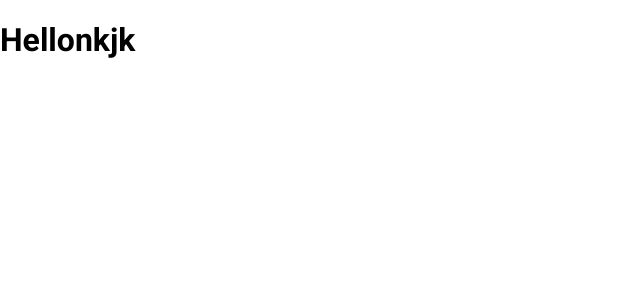
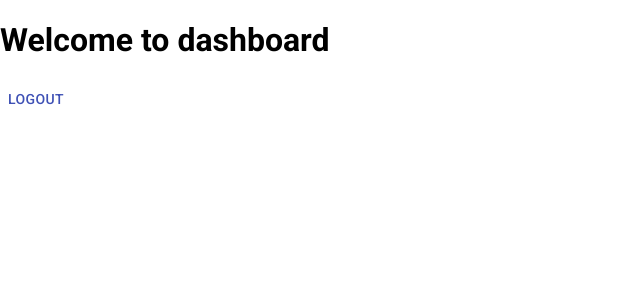
Before and after one commit to piupaulgit/project-manager, a React (Create React App) app in the folder project-manager-frontend/: page /dashboard in a window 1280 px wide. Shown: the top 300 px of the page, without its empty margins (0-640 px from the left). Built offline with nearby package versions, Linux system fonts and the light colour scheme.

Commit message:
auth completed

```diff
--- a/project-manager-frontend/src/pages/Dashboard.js
+++ b/project-manager-frontend/src/pages/Dashboard.js
@@ -1,7 +1,23 @@
+import { Button } from "@material-ui/core";
 import React, { useState } from "react";
+import { logout } from "../user/apiCalls";
 
-const Dashboard = () => {
-  return <h1>Hellonkjk</h1>;
+const Dashboard = ({ history }) => {
+  return (
+    <div>
+      <h1>Welcome to dashboard</h1>
+      <Button
+        color="primary"
+        onClick={() => {
+          logout(() => {
+            history.push("/");
+          });
+        }}
+      >
+        Logout
+      </Button>
+    </div>
+  );
 };
 
 export default Dashboard;
--- a/project-manager-frontend/src/user/Login.js
+++ b/project-manager-frontend/src/user/Login.js
@@ -119,6 +119,8 @@ const Login = () => {
   const performRedirect = () => {
     if (redirect) {
       return <Redirect to="/dashboard"></Redirect>;
+    } else {
+      // return <Redirect to="/"></Redirect>;
     }
   };
   const handleClose = (event, reason) => {
@@ -213,6 +215,7 @@ const Login = () => {
           {snackbarValues.message}
         </Alert>
       </Snackbar>
+      {performRedirect()}
     </div>
   );
 };
--- a/project-manager-frontend/src/user/apiCalls.js
+++ b/project-manager-frontend/src/user/apiCalls.js
@@ -34,6 +34,23 @@ export const login = (user) => {
     .catch((err) => console.log(err));
 };
 
+// logout api
+export const logout = (next) => {
+  if (typeof window !== "undefined") {
+    localStorage.removeItem("jwt");
+    next();
+    return fetch(`${API}/logout`, {
+      method: "GET",
+    })
+      .then((response) => {
+        return response.json();
+      })
+      .catch((err) => {
+        console.log(err);
+      });
+  }
+};
+
 // save user to local storage
 export const authenticate = (data, next) => {
   if (typeof window !== undefined) {
```
